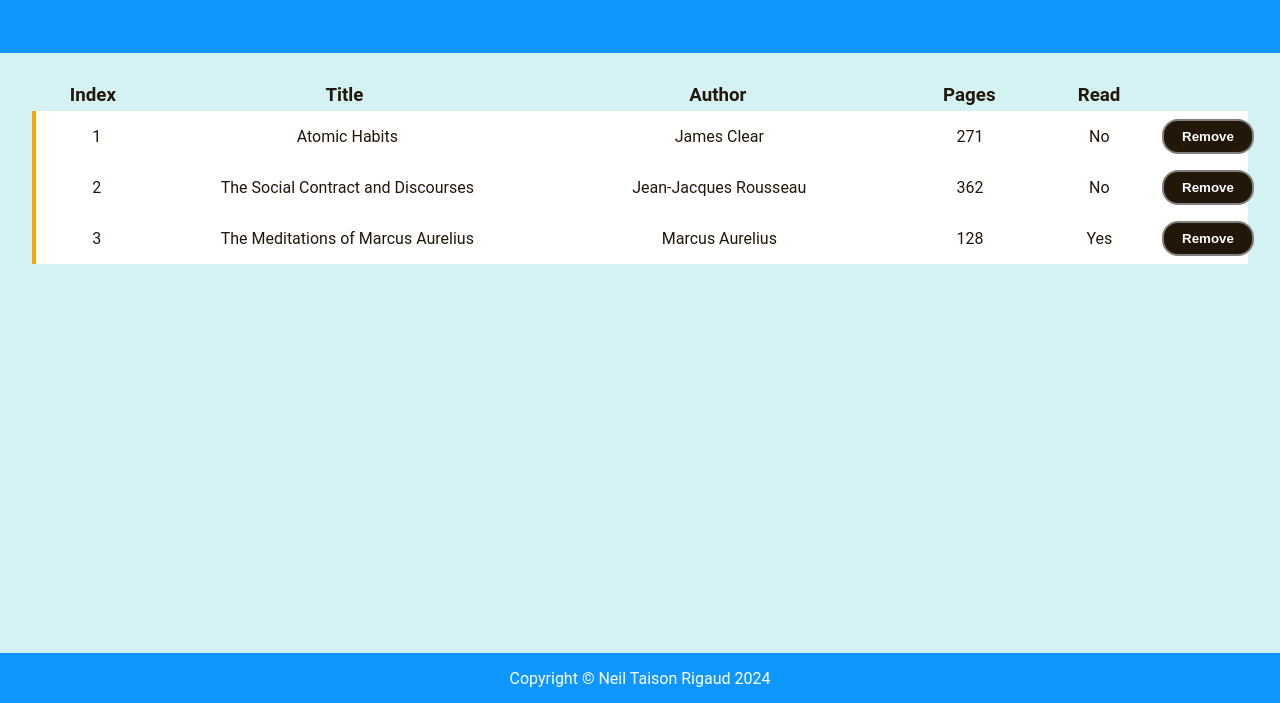
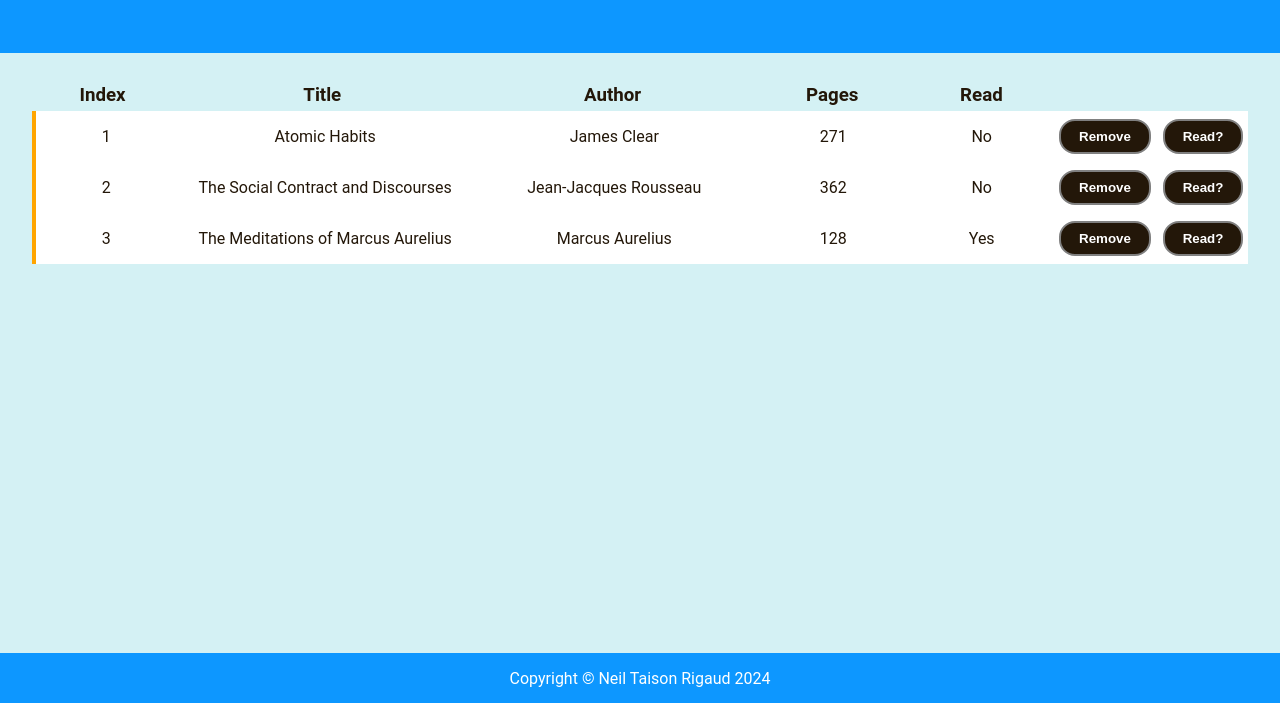
Before and after one commit to blackbird410/Library, a plain HTML site: page index.html in a window 1280 px wide. Shown: the part 97-800 px from the top of the page. Drawn offline with Linux system fonts and the light colour scheme.

Commit message:
Added toggle for read status

```diff
--- a/code.js
+++ b/code.js
@@ -205,7 +205,14 @@ function displayLibrary() {
                 removeBtn.textContent = 'Remove';
 		removeBtn.addEventListener('click', removeBook);
 
+		const toggleRead = document.createElement('button');
+		toggleRead.classList.add('toggle-read-btn');
+		toggleRead.setAttribute('id', counter - 1);
+		toggleRead.textContent = 'Read?';
+		toggleRead.addEventListener('click', toggleReadStatus);
+
                 bookContainer.appendChild(removeBtn);
+		bookContainer.appendChild(toggleRead);
 		mainContainer.appendChild(bookContainer);
 	});
 };
@@ -215,7 +222,14 @@ function removeBook(e) {
 	myLibrary.splice(index, 1);
 	removeTable();
 	displayLibrary();
-}
+};
+
+function toggleReadStatus(e) {
+	let index = e.currentTarget.id - 1;
+	myLibrary[index].read = (myLibrary[index].read) ? false : true;
+	removeTable();
+	displayLibrary();
+};
 
 function createInterface() {
 	// Create a library interface for displaying books
--- a/style.css
+++ b/style.css
@@ -76,7 +76,7 @@ button {
 
 .table-header,
 .book-container {
-	grid-template-columns: minmax(20px, 1fr) 3fr 3fr repeat(2, minmax(20px, 1fr)) 80px;
+	grid-template-columns: minmax(20px, 1fr) 2fr 2fr repeat(2, minmax(20px, 1fr)) 90px 90px;
 	column-gap: 8px;
 }
 
```
